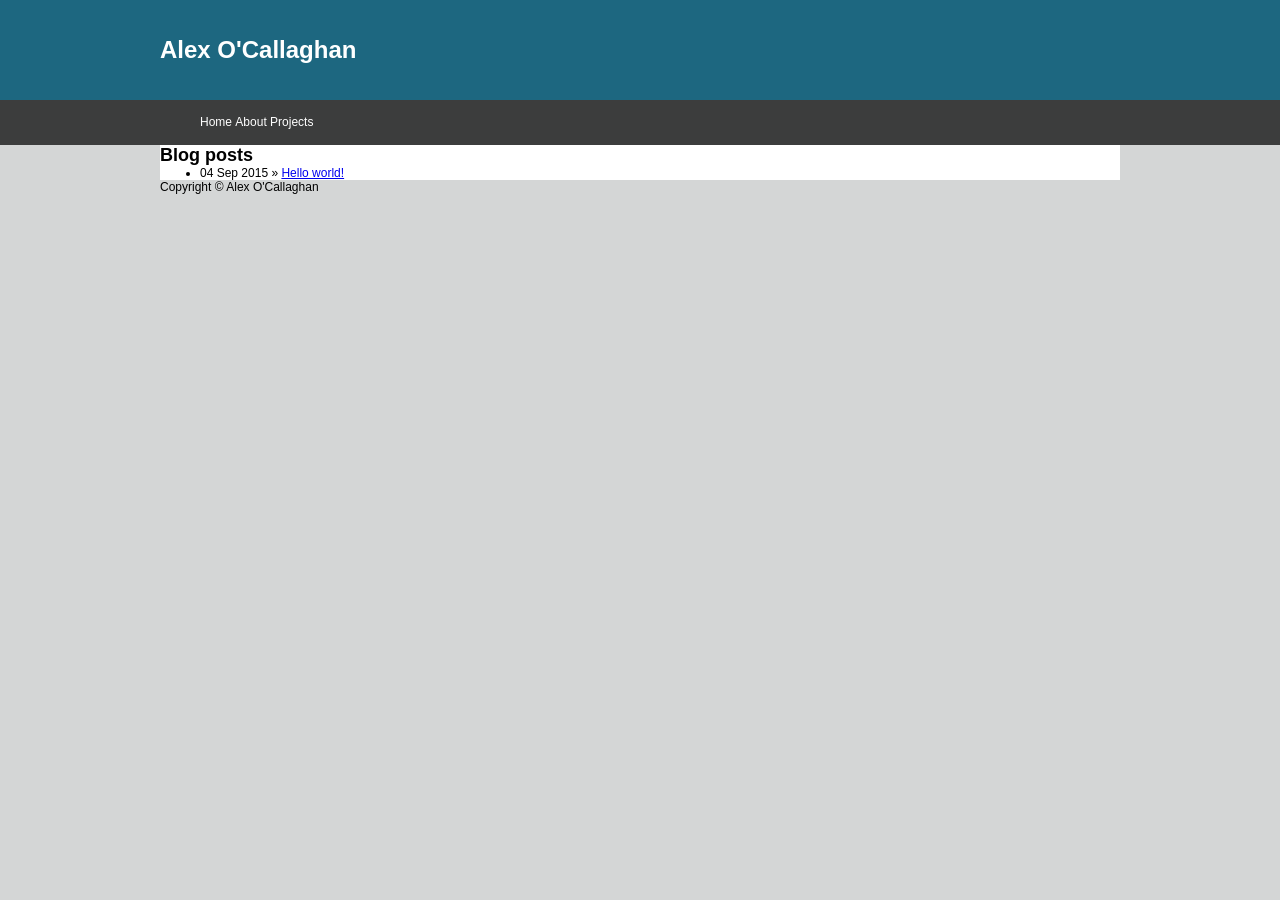
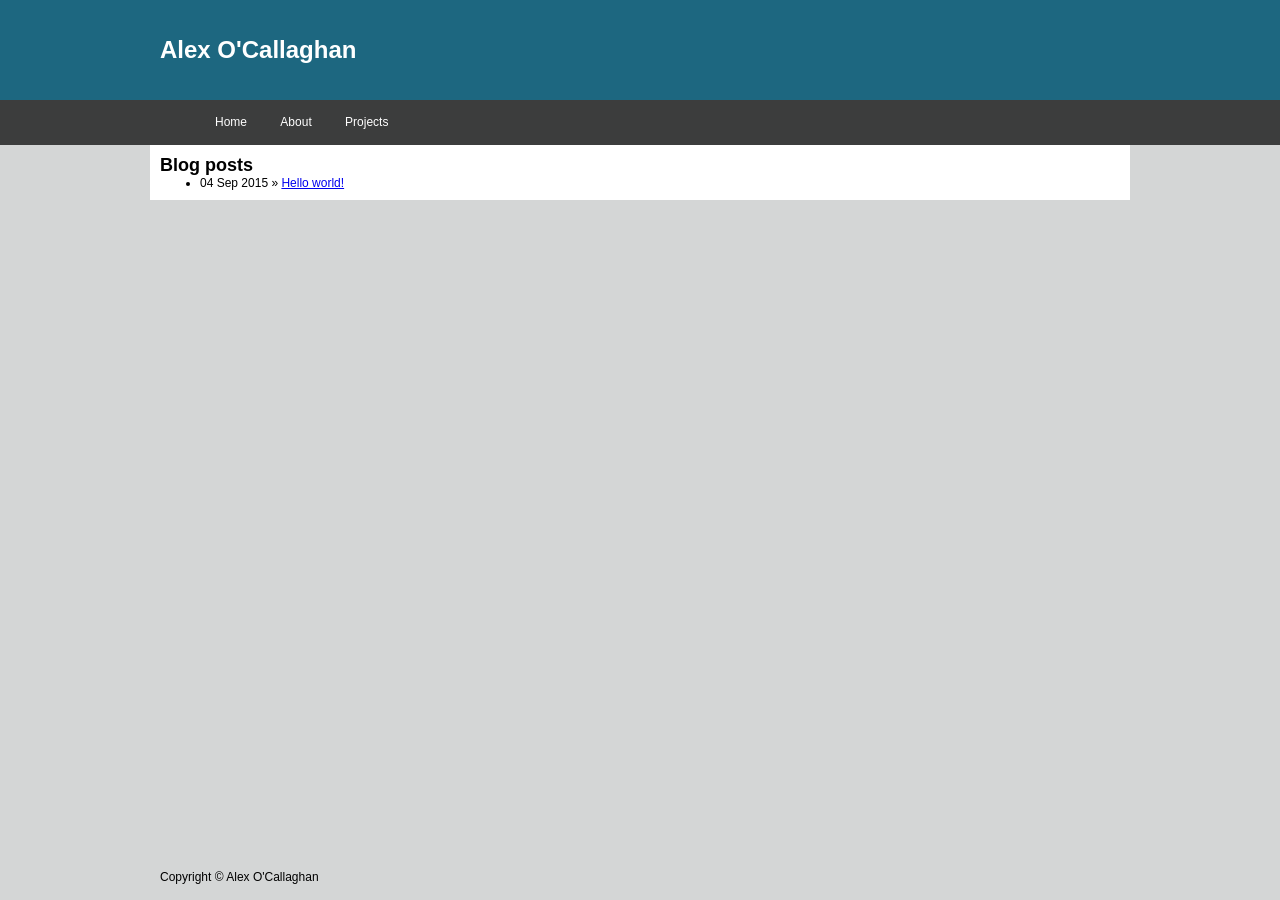
Before and after one commit to awocallaghan/no-async-css, a Jekyll site: the page built from index.html, in a window 1280 px wide. Built offline with Jekyll 4.4.1, drawn with Linux system fonts in a browser that asks for light colours.

Commit message:
Added about + projects
Added about and projects pages + some more css (sticky footer)

```diff
--- a/_layouts/default.html
+++ b/_layouts/default.html
@@ -8,7 +8,7 @@
 	</head>
 
 	<body>
-
+		<div class="wrapper">
 			<header>
 				<div class="container">
 					<h1>Alex O'Callaghan</h1>
@@ -26,6 +26,8 @@
 
 			{{ content }}
 
+			<div class="push"></div>
+		</div>
 		<footer>
 			<div class="container">
 				Copyright &copy; Alex O'Callaghan
--- a/css/style.css
+++ b/css/style.css
@@ -1,10 +1,21 @@
 * { margin: 0 auto; }
+html, body {
+	height: 100%;
+}
 body {
 	font-family: Arial;
 	font-size: 12px;
 	background: #D4D6D6;
 }
-
+.wrapper {
+	min-height: 100%;
+	height: auto !important;
+	height: 100%;
+	margin: 0 auto -45px;
+}
+footer, .push {
+	height: 45px;
+}
 .container { width: 960px; }
 
 header {
@@ -21,9 +32,13 @@
 	line-height: 45px;
 	background: #3C3D3D;
 }
+nav ul {
+	margin: 0;
+}
 nav li {
 	display: inline;
 	list-style: none;
+	padding: 15px;
 }
 nav li a:link, nav li a:visited {
 	color: #FFF;
@@ -35,4 +50,9 @@
 
 #content {
 	background: #FFF;
+	padding: 10px;
 }
+
+footer {
+	line-height: 45px;
+}
```
Also changed, not shown: about/index.html (added, +8 -0 lines), projects/index.html (added, +13 -0 lines). Lines whose indentation alone changed are shown as unchanged.
